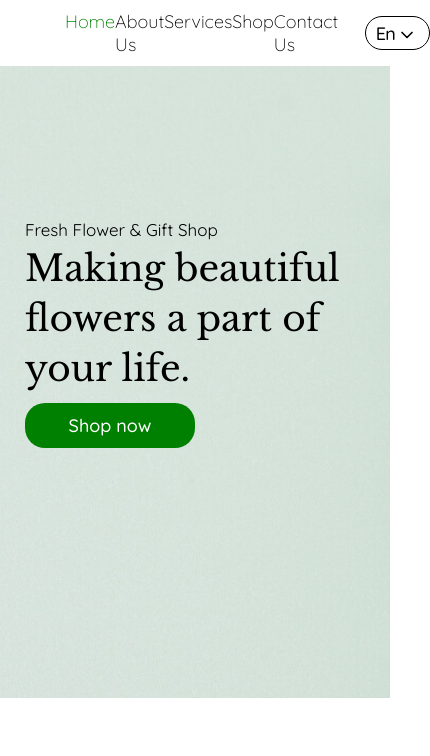
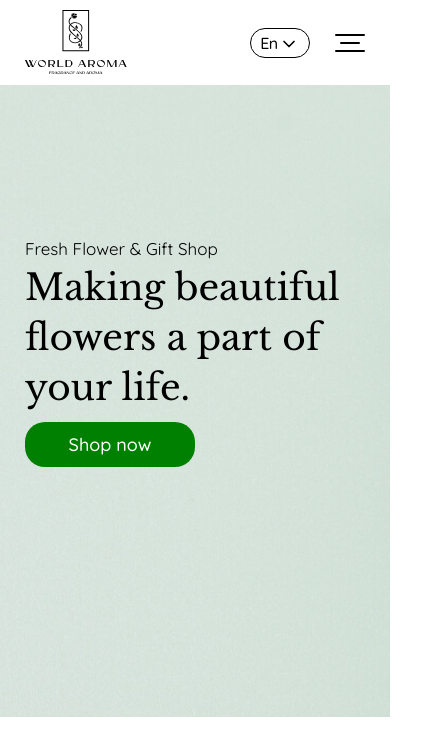
Before and after one commit to mzayniddin/world-aroma, a React (Vite) app: page / in a window 390 px wide. Shown: the top 756 px of the page, 430 px wide, since content can reach past the window. Built offline with nearby package versions, Linux system fonts and the light colour scheme.

Commit message:
header was maded reponsive

```diff
--- a/src/components/header/Header.jsx
+++ b/src/components/header/Header.jsx
@@ -13,8 +13,10 @@ import logo from "../../assets/images/logo.svg";
 // ICONS
 import { FiChevronDown } from "react-icons/fi";
 
+// COMPONENTS
+import HamburgerBtn from "./hamburger-btn/HamburgerBtn";
+
 const Header = () => {
-    const headerLinks = ["Home", "About Us", "Services", "Shop", "Contact Us"];
     const langs = ["en", "ru"];
     const [activeLang, setActiveLang] = useState(localStorage.getItem("lang"));
     const [isLangListMouseOver, setLangListMouseOver] = useState(false);
@@ -86,6 +88,7 @@ const Header = () => {
                         </ul>
                     </nav>
 
+                    <div className="header__right">
                         <div
                             className="header__lang"
                             onMouseOver={() => {
@@ -96,7 +99,7 @@ const Header = () => {
                             }}
                         >
                             <button className="header__lang-btn">
-                            <span>{localStorage.getItem("lang")}</span>
+                                <span>{activeLang}</span>
                                 <FiChevronDown className="down-arrow" />
                             </button>
                             <div className="header__lang-collection">
@@ -123,6 +126,8 @@ const Header = () => {
                                 </ul>
                             </div>
                         </div>
+                        <HamburgerBtn />
+                    </div>
                 </div>
             </div>
         </header>
--- a/src/components/header/Header.scss
+++ b/src/components/header/Header.scss
@@ -60,6 +60,10 @@
         color: var(--green-c);
     }
 
+    &__right {
+        display: flex;
+    }
+
     // change lang button
     &__lang {
         position: relative;
@@ -110,3 +114,29 @@
         font-size: var(--text-2xl);
     }
 }
+
+@media screen and (max-width: 768px) {
+    .header {
+        &-nav {
+            display: none;
+        }
+
+        &__right {
+            column-gap: 25px;
+        }
+
+        &__lang-btn {
+            width: 60px;
+            padding: 3px;
+
+            span {
+                font-size: var(--text-base);
+            }
+
+            svg {
+                font-size: 22px !important;
+                padding-top: 2px !important;
+            }
+        }
+    }
+}
--- /dev/null
+++ b/src/components/header/hamburger-btn/HamburgerBtn.jsx
@@ -0,0 +1,16 @@
+import { useState } from "react";
+import "./HamburgerBtn.scss";
+
+const HamburgerBtn = () => {
+    const [hamburgerState, setHamburgerState] = useState();
+    return (
+        <button
+            className={hamburgerState ? "hamburger active" : "hamburger"}
+            onClick={() => setHamburgerState((state) => !state)}
+        >
+            <div className="hamburger-line"></div>
+        </button>
+    );
+};
+
+export default HamburgerBtn;
--- /dev/null
+++ b/src/components/header/hamburger-btn/HamburgerBtn.scss
@@ -0,0 +1,56 @@
+.header .hamburger {
+    display: none;
+    align-items: center;
+    padding: 10px 5px;
+
+    &-line {
+        width: 20px;
+        height: 2px;
+        background-color: var(--black-c);
+        border-radius: 10px;
+        position: relative;
+        transition: 0.5s ease-in-out;
+    }
+
+    &-line::after,
+    &-line::before {
+        content: "";
+        width: 150%;
+        height: inherit;
+        position: absolute;
+        left: 50%;
+        transform: translateX(-50%);
+        background-color: var(--black-c);
+        border-radius: inherit;
+        transition: 0.5s ease-in-out;
+    }
+
+    &-line::after {
+        top: -8px;
+    }
+
+    &-line::before {
+        bottom: -8px;
+    }
+}
+
+.header .hamburger.active {
+    .hamburger-line {
+        transform: translateX(-30px);
+        background-color: transparent;
+    }
+
+    .hamburger-line::after {
+        transform: rotate(45deg) translate(15px, -4px);
+    }
+
+    .hamburger-line::before {
+        transform: rotate(-45deg) translate(15px, 4px);
+    }
+}
+
+@media screen and (max-width: 768px) {
+    .header .hamburger {
+        display: flex;
+    }
+}
```
Lines whose indentation alone changed are shown as unchanged.
